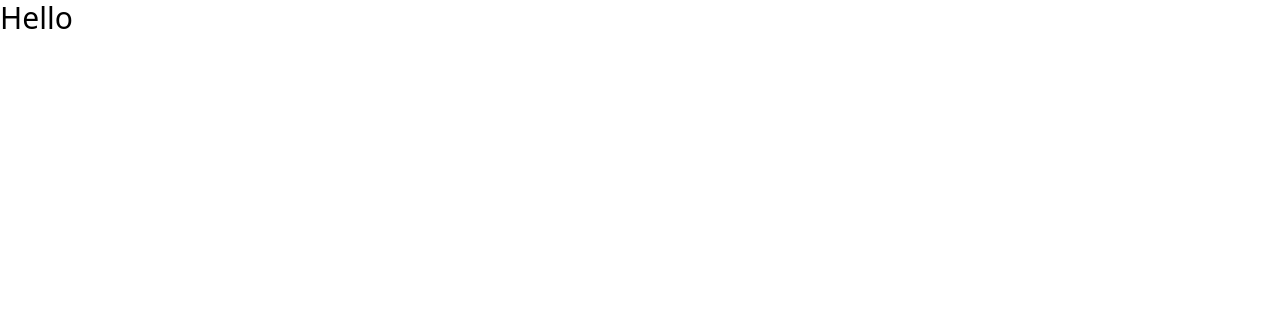
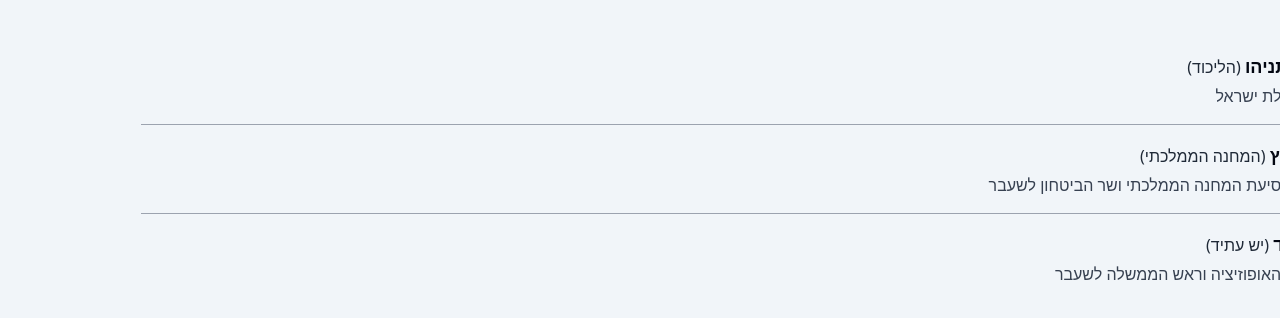
Before and after one commit to itays123/opinionator, a React (Create React App) app in the folder client/: page / in a window 1280 px wide. Shown: the top 318 px of the page. Built offline with nearby package versions, Linux system fonts and the light colour scheme.

Commit message:
FEATURE: MKListItem, MKList components

```diff
--- a/client/package.json
+++ b/client/package.json
@@ -14,6 +14,7 @@
     "react": "^18.2.0",
     "react-dom": "^18.2.0",
     "react-query": "^3.39.3",
+    "react-router-dom": "^6.16.0",
     "react-scripts": "5.0.1",
     "typescript": "^4.9.5",
     "web-vitals": "^2.1.4"
--- a/client/src/App.tsx
+++ b/client/src/App.tsx
@@ -1,7 +1,32 @@
+import MKList from "./components/mk/MKList";
+import { IKnesetMember } from "./types";
+
+const dummy_mks: IKnesetMember[] = [
+  {
+    mpId: 1,
+    mpName: "בנימין נתניהו",
+    partyName: "הליכוד",
+    personalInfo: "ראש ממשלת ישראל",
+  },
+  {
+    mpId: 2,
+    mpName: "בנימין גנץ",
+    partyName: "המחנה הממלכתי",
+    personalInfo: "יושב ראש סיעת המחנה הממלכתי ושר הביטחון לשעבר",
+  },
+  {
+    mpId: 3,
+    mpName: "יאיר לפיד",
+    partyName: "יש עתיד",
+    personalInfo: "יושב ראש האופוזיציה וראש הממשלה לשעבר",
+  },
+];
+
 function App() {
   return (
     <div className="App">
       <h1 className="text-3xl">Hello</h1>
+      <MKList list={dummy_mks} />
     </div>
   );
 }
--- /dev/null
+++ b/client/src/components/mk/MKList.tsx
@@ -0,0 +1,19 @@
+import { IKnesetMember } from "../../types";
+import MKListItem from "./MKListItem";
+
+export interface IMKListProps {
+  list: IKnesetMember[];
+}
+
+export default function MKList({ list }: IMKListProps) {
+  return (
+    <div className="px-6">
+      {list.map((mk, idx) => (
+        <div key={mk.mpId}>
+          {idx !== 0 && <hr className="h-px bg-gray-400 border-0" />}
+          <MKListItem {...mk} />
+        </div>
+      ))}
+    </div>
+  );
+}
--- /dev/null
+++ b/client/src/components/mk/MKListItem.tsx
@@ -0,0 +1,25 @@
+import { Link } from "react-router-dom";
+import { IKnesetMember } from "../../types";
+
+export const MK_PAGE_PREFIX = "/mk/";
+
+export interface IMKListItemProps extends IKnesetMember {}
+
+export default function MKListItem({
+  mpName,
+  partyName,
+  personalInfo,
+  mpId,
+}: IMKListItemProps) {
+  return (
+    <div className="px-6 space-y-1 py-4">
+      <div>
+        <Link to={MK_PAGE_PREFIX + mpId}>
+          <span className="text-gray-950 font-bold text-lg">{mpName}</span>
+        </Link>
+        <span className="text-gray-800"> ({partyName})</span>
+      </div>
+      <div>{personalInfo}</div>
+    </div>
+  );
+}
--- a/client/src/index.css
+++ b/client/src/index.css
@@ -1,3 +1,19 @@
 @tailwind base;
 @tailwind components;
 @tailwind utilities;
+
+@layer base {
+    body {
+        @apply bg-slate-100;
+    }
+    * {
+        @apply text-gray-700;
+        direction: rtl;
+    }
+}
+
+@layer components {
+    .list-item-title {
+        @apply text-2xl font-medium text-gray-900;
+    }
+}
--- a/client/src/index.tsx
+++ b/client/src/index.tsx
@@ -1,15 +1,18 @@
-import React from 'react';
-import ReactDOM from 'react-dom/client';
-import './index.css';
-import App from './App';
-import reportWebVitals from './reportWebVitals';
+import React from "react";
+import ReactDOM from "react-dom/client";
+import "./index.css";
+import App from "./App";
+import reportWebVitals from "./reportWebVitals";
+import { BrowserRouter } from "react-router-dom";
 
 const root = ReactDOM.createRoot(
-  document.getElementById('root') as HTMLElement
+  document.getElementById("root") as HTMLElement
 );
 root.render(
   <React.StrictMode>
-    <App />
+    <BrowserRouter>
+      <App />
+    </BrowserRouter>
   </React.StrictMode>
 );
 
```
Also changed, not shown: 1 other file (tests, documents, lock files or other folders).
